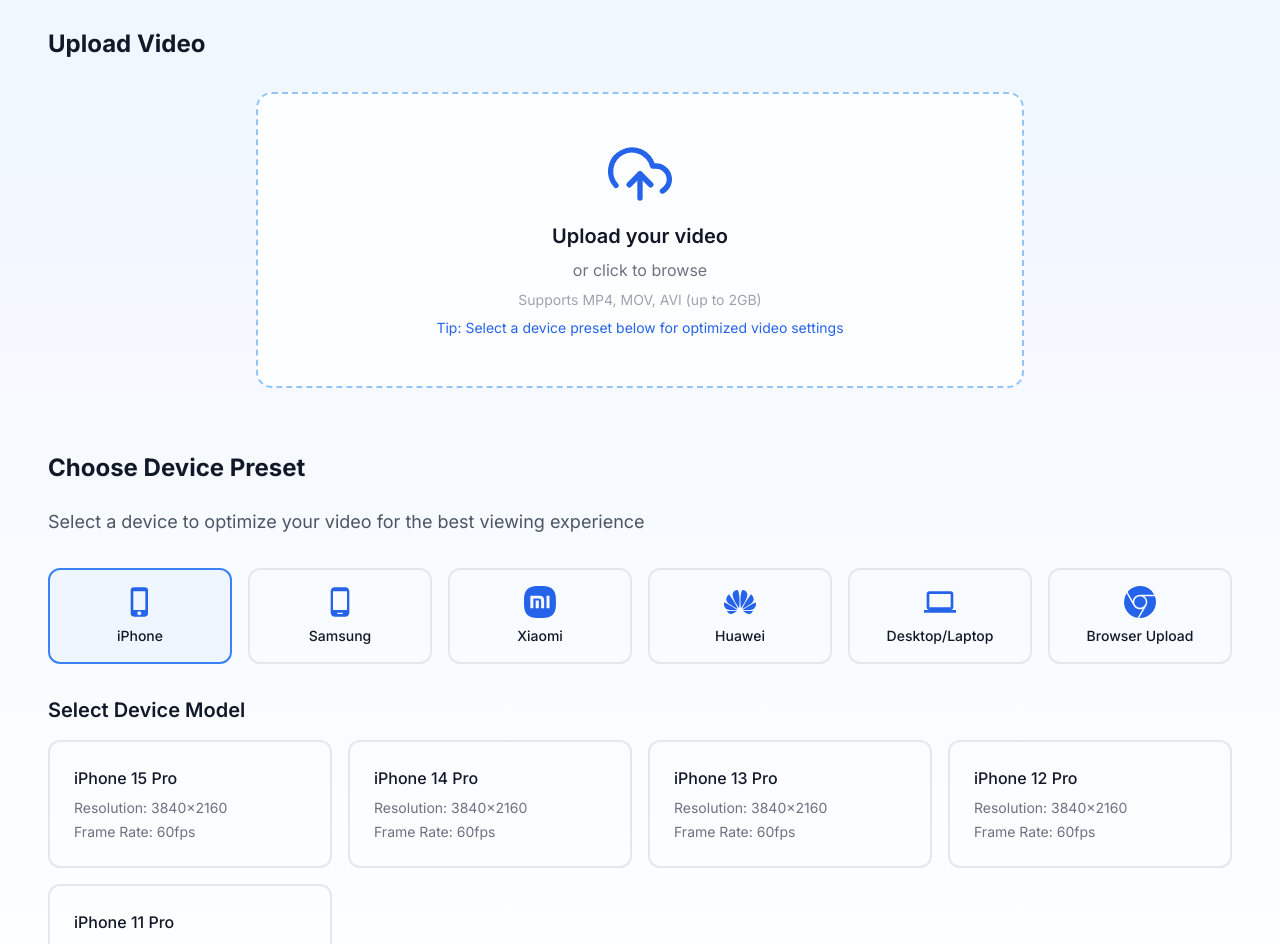
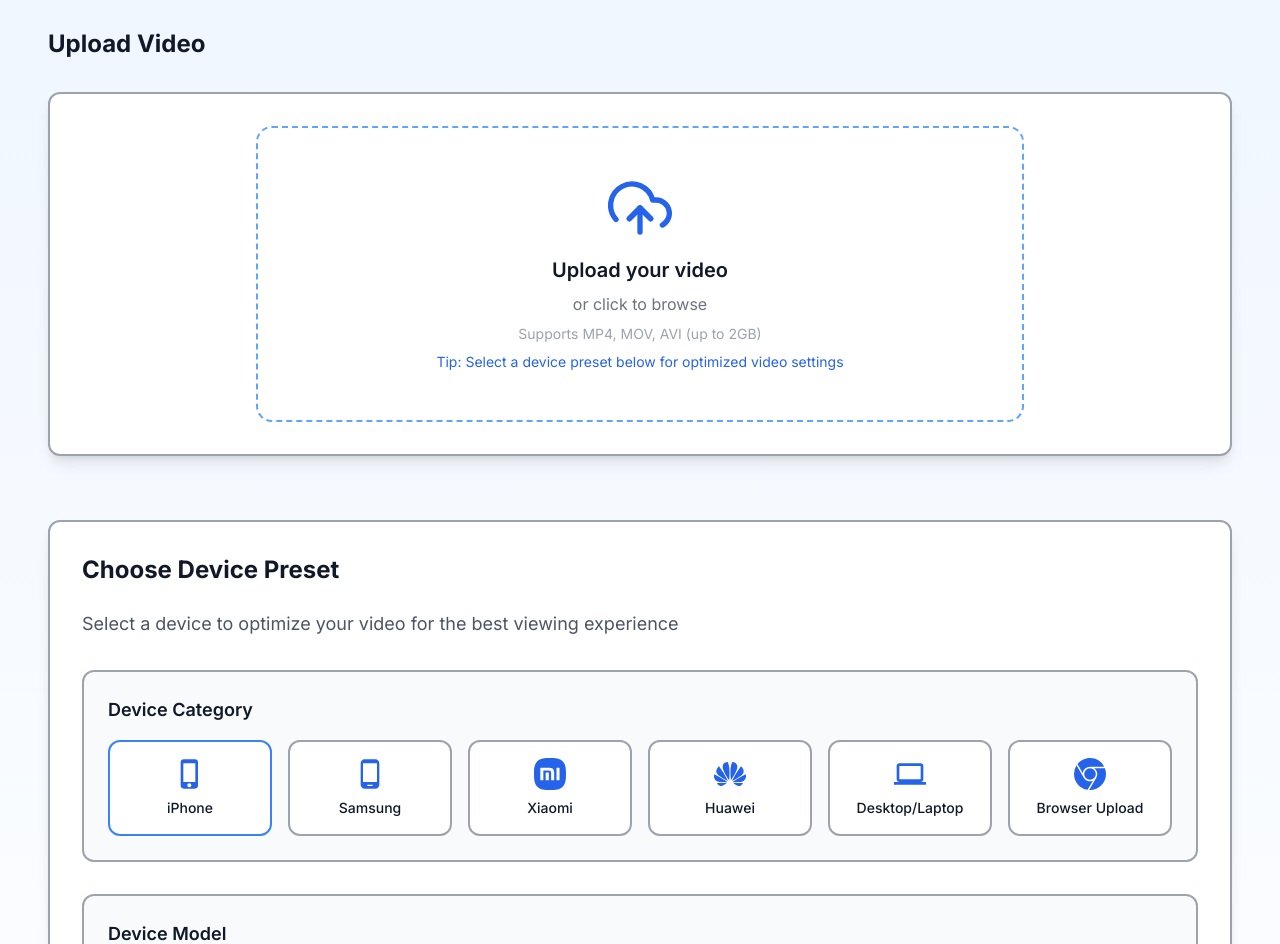
Before and after one commit to bckflpboys/https---github.com-bckflpboys-videomask, a Next.js app: page /upload in a window 1280 px wide. Shown: the part 100-1044 px from the top of the page. Built offline with nearby package versions, Linux system fonts and the light colour scheme; no server answers.

Commit message:
made borders more defined

```diff
--- a/src/app/upload/page.tsx
+++ b/src/app/upload/page.tsx
@@ -107,10 +107,10 @@
 
             {isUploading && (
               <div className="fixed inset-0 bg-black/50 flex items-center justify-center">
-                <div className="bg-white p-8 rounded-xl max-w-md w-full mx-4">
+                <div className="bg-white p-8 rounded-xl max-w-md w-full mx-4 border-2 border-gray-400 shadow-lg">
                   <div className="space-y-4">
                     <h3 className="text-xl font-semibold text-gray-900">Uploading Video...</h3>
-                    <div className="h-2 bg-blue-100 rounded-full overflow-hidden">
+                    <div className="h-2 bg-blue-100 rounded-full overflow-hidden border border-blue-400">
                       <div
                         className="h-full bg-blue-500 transition-all duration-300"
                         style={{ width: `${uploadProgress}%` }}
@@ -123,7 +123,7 @@
             )}
 
             {/* Video Preview or Upload Area */}
-            <div className="mb-16">
+            <div className="mb-16 p-8 bg-white rounded-xl border-2 border-gray-400 shadow-lg">
               {showPreview ? (
                 <VideoPreview
                   file={selectedFile}
@@ -136,7 +136,7 @@
                   className={`max-w-3xl mx-auto p-12 rounded-2xl border-2 border-dashed transition-all duration-300 ${
                     isDragging
                       ? 'border-blue-500 bg-blue-50 scale-[1.02]'
-                      : 'border-blue-300 hover:border-blue-500 bg-white/80'
+                      : 'border-blue-400 hover:border-blue-500 bg-white/80'
                   }`}
                   onDragOver={handleDragOver}
                   onDragLeave={handleDragLeave}
@@ -174,21 +174,22 @@
             </div>
 
             {/* Device Preset Section */}
-            <div>
+            <div className="p-8 bg-white rounded-xl border-2 border-gray-400 shadow-lg">
               <h2 className="text-2xl font-bold text-gray-900 mb-6">Choose Device Preset</h2>
               <p className="text-lg text-gray-600 mb-8">Select a device to optimize your video for the best viewing experience</p>
 
               {/* Device Category Selection */}
-              <div className="mb-8">
+              <div className="mb-8 p-6 bg-gray-50 rounded-xl border-2 border-gray-400">
+                <h3 className="text-lg font-semibold text-gray-900 mb-4">Device Category</h3>
                 <div className="grid grid-cols-2 md:grid-cols-3 lg:grid-cols-6 gap-4">
                   {categories.map(({ id, name, icon: Icon }) => (
                     <button
                       key={id}
                       onClick={() => setSelectedCategory(id as DevicePreset['category'])}
-                      className={`p-4 rounded-xl border-2 transition-all duration-300 ${
+                      className={`p-4 rounded-xl border-2 transition-all duration-300 bg-white ${
                         selectedCategory === id
                           ? 'border-blue-500 bg-blue-50'
-                          : 'border-gray-200 hover:border-blue-300'
+                          : 'border-gray-400 hover:border-blue-500'
                       }`}
                     >
                       <Icon className="w-8 h-8 mx-auto mb-2 text-blue-600" />
@@ -199,17 +200,17 @@
               </div>
 
               {/* Device Presets */}
-              <div className="mb-12">
-                <h2 className="text-xl font-semibold text-gray-900 mb-4">Select Device Model</h2>
+              <div className="p-6 bg-gray-50 rounded-xl border-2 border-gray-400">
+                <h3 className="text-lg font-semibold text-gray-900 mb-4">Device Model</h3>
                 <div className="grid grid-cols-2 md:grid-cols-3 lg:grid-cols-4 gap-4">
                   {presets.map(preset => (
                     <button
                       key={preset.id}
                       onClick={() => setSelectedPreset(preset)}
-                      className={`p-6 rounded-xl border-2 transition-all duration-300 text-left ${
+                      className={`p-6 rounded-xl border-2 transition-all duration-300 text-left bg-white ${
                         selectedPreset?.id === preset.id
                           ? 'border-blue-500 bg-blue-50'
-                          : 'border-gray-200 hover:border-blue-300'
+                          : 'border-gray-400 hover:border-blue-500'
                       }`}
                     >
                       <h3 className="font-medium text-gray-900 mb-2">{preset.name}</h3>
--- a/src/components/VideoPreview.tsx
+++ b/src/components/VideoPreview.tsx
@@ -103,7 +103,7 @@
   return (
     <div className="space-y-8">
       {/* Video Preview */}
-      <div className="relative aspect-video max-w-3xl mx-auto bg-black rounded-xl overflow-hidden">
+      <div className="relative aspect-video max-w-3xl mx-auto bg-black rounded-xl overflow-hidden border-2 border-gray-400">
         <video
           ref={videoRef}
           src={videoUrl}
@@ -118,14 +118,14 @@
       </div>
 
       {/* Metadata Display */}
-      <div className="max-w-3xl mx-auto bg-white rounded-xl shadow-sm border border-gray-200">
-        <div className="p-6">
-          <h3 className="text-lg font-semibold text-gray-900 mb-4">Video Information</h3>
+      <div className="max-w-3xl mx-auto bg-white rounded-xl shadow-lg border-2 border-gray-400">
+        <div className="p-6 space-y-6">
+          <h3 className="text-lg font-semibold text-gray-900">Video Information</h3>
 
           <div className="grid grid-cols-1 md:grid-cols-2 gap-6">
             {/* File Information */}
-            <div className="space-y-4">
-              <h4 className="font-medium text-gray-900">File Details</h4>
+            <div className="p-4 bg-gray-50 rounded-lg border-2 border-gray-400">
+              <h4 className="font-medium text-gray-900 mb-4">File Details</h4>
               <dl className="space-y-2">
                 <div className="flex justify-between">
                   <dt className="text-gray-500">Name</dt>
@@ -147,8 +147,8 @@
             </div>
 
             {/* Video Specifications */}
-            <div className="space-y-4">
-              <h4 className="font-medium text-gray-900">Video Specifications</h4>
+            <div className="p-4 bg-gray-50 rounded-lg border-2 border-gray-400">
+              <h4 className="font-medium text-gray-900 mb-4">Video Specifications</h4>
               <dl className="space-y-2">
                 <div className="flex justify-between">
                   <dt className="text-gray-500">Duration</dt>
@@ -174,7 +174,7 @@
 
           {/* Target Device Information */}
           {devicePreset && (
-            <div className="mt-6 pt-6 border-t border-gray-200">
+            <div className="p-4 bg-gray-50 rounded-lg border-2 border-gray-400">
               <h4 className="font-medium text-gray-900 mb-4">Target Device Settings</h4>
               <dl className="grid grid-cols-1 md:grid-cols-2 gap-4">
                 <div className="flex justify-between">
@@ -195,16 +195,16 @@
         </div>
 
         {/* Action Buttons */}
-        <div className="px-6 py-4 bg-gray-50 border-t border-gray-200 flex justify-end space-x-4">
+        <div className="px-6 py-4 bg-gray-50 border-t-2 border-gray-400 flex justify-end space-x-4 rounded-b-xl">
           <button
             onClick={handleCancel}
-            className="px-4 py-2 text-gray-700 hover:text-gray-900 font-medium"
+            className="px-4 py-2 text-gray-700 hover:text-gray-900 font-medium border-2 border-gray-400 rounded-lg hover:bg-gray-100"
           >
             Cancel
           </button>
           <button
             onClick={onConfirm}
-            className="px-4 py-2 bg-blue-600 text-white rounded-lg hover:bg-blue-700 font-medium"
+            className="px-4 py-2 bg-blue-600 text-white rounded-lg hover:bg-blue-700 font-medium border-2 border-blue-700"
           >
             Proceed with Upload
           </button>
```
